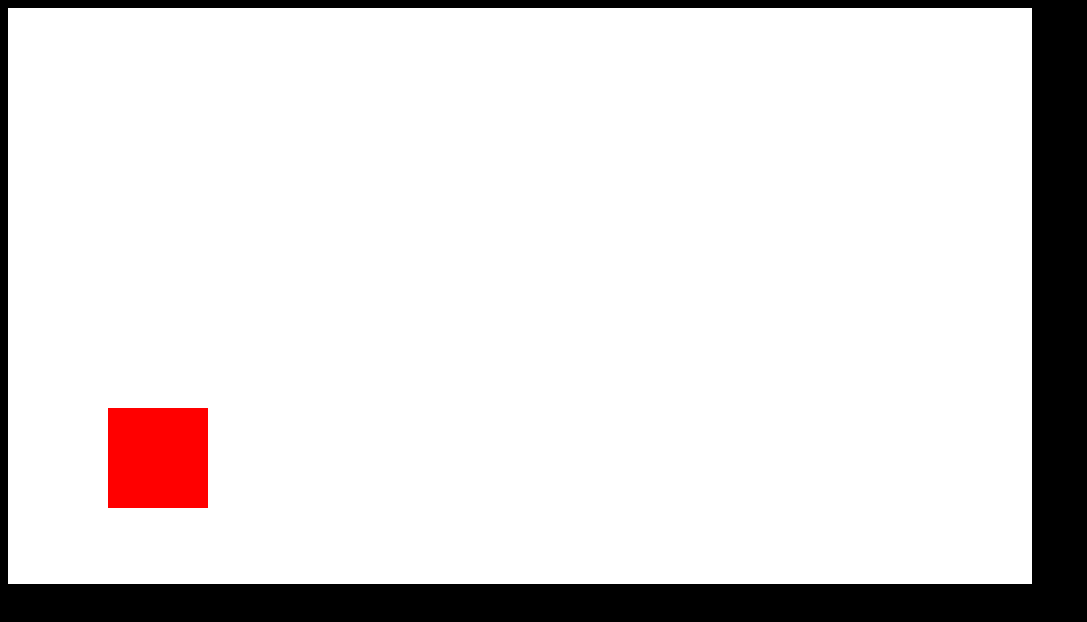
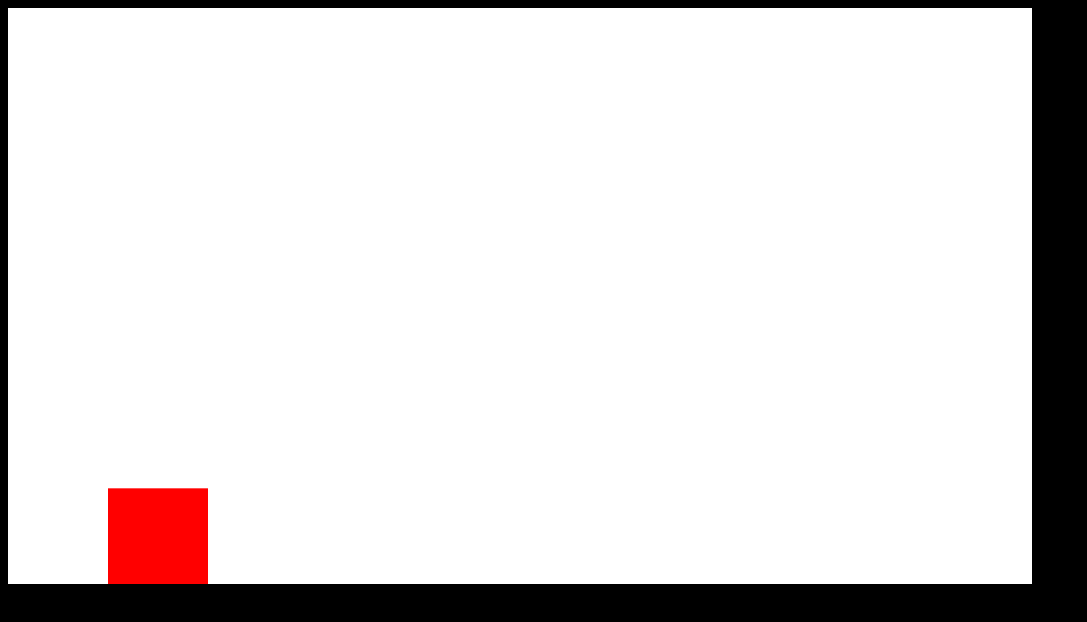
Before and after one commit to markpackham/multiroomPlatformerGameJS, a plain HTML site: page index.html in a window 1280 px wide. Shown: the whole page, without its empty margins (0-1087 px from the left). Drawn offline with nearby package versions, Linux system fonts and the light colour scheme.

Commit message:
Add gravity & velocity
https://youtu.be/Lcdc2v-9PjA?si=eyb1PG7Clb4l4Xfg&t=1966

```diff
--- a/index.html
+++ b/index.html
@@ -21,6 +21,6 @@
     <script src="js/classes/Sprite.js"></script>
     <script src="js/classes/Player.js"></script>
     <script src="js/eventListeners.js"></script>
-    <script src="index.js"></script>
+    <script src="main.js"></script>
   </body>
 </html>
--- a/js/classes/Player.js
+++ b/js/classes/Player.js
@@ -4,6 +4,12 @@ class Player {
       x: 100,
       y: 100,
     };
+
+    this.velocity = {
+      x: 0,
+      y: 0,
+    };
+
     this.width = 100;
     this.height = 100;
     this.sides = {
@@ -17,9 +23,14 @@ class Player {
   }
 
   update() {
-    if (this.sides.bottom < canvas.height) {
-      this.position.y++;
+    this.position.y += this.velocity.y;
+
+    // Above the bottom of the canvas
+    if (this.sides.bottom + this.velocity.y < canvas.height) {
+      this.velocity.y += gravity;
       this.sides.bottom = this.position.y + this.height;
+    } else {
+      this.velocity.y = 0;
     }
   }
 }
--- a/js/globalVariables.js
+++ b/js/globalVariables.js
@@ -2,3 +2,5 @@
 const canvasWidth = 64 * 16;
 // 576
 const canvasHeight = 64 * 9;
+
+const gravity = 0.08;
```
Also changed, not shown: main.js (renamed from index.js).
